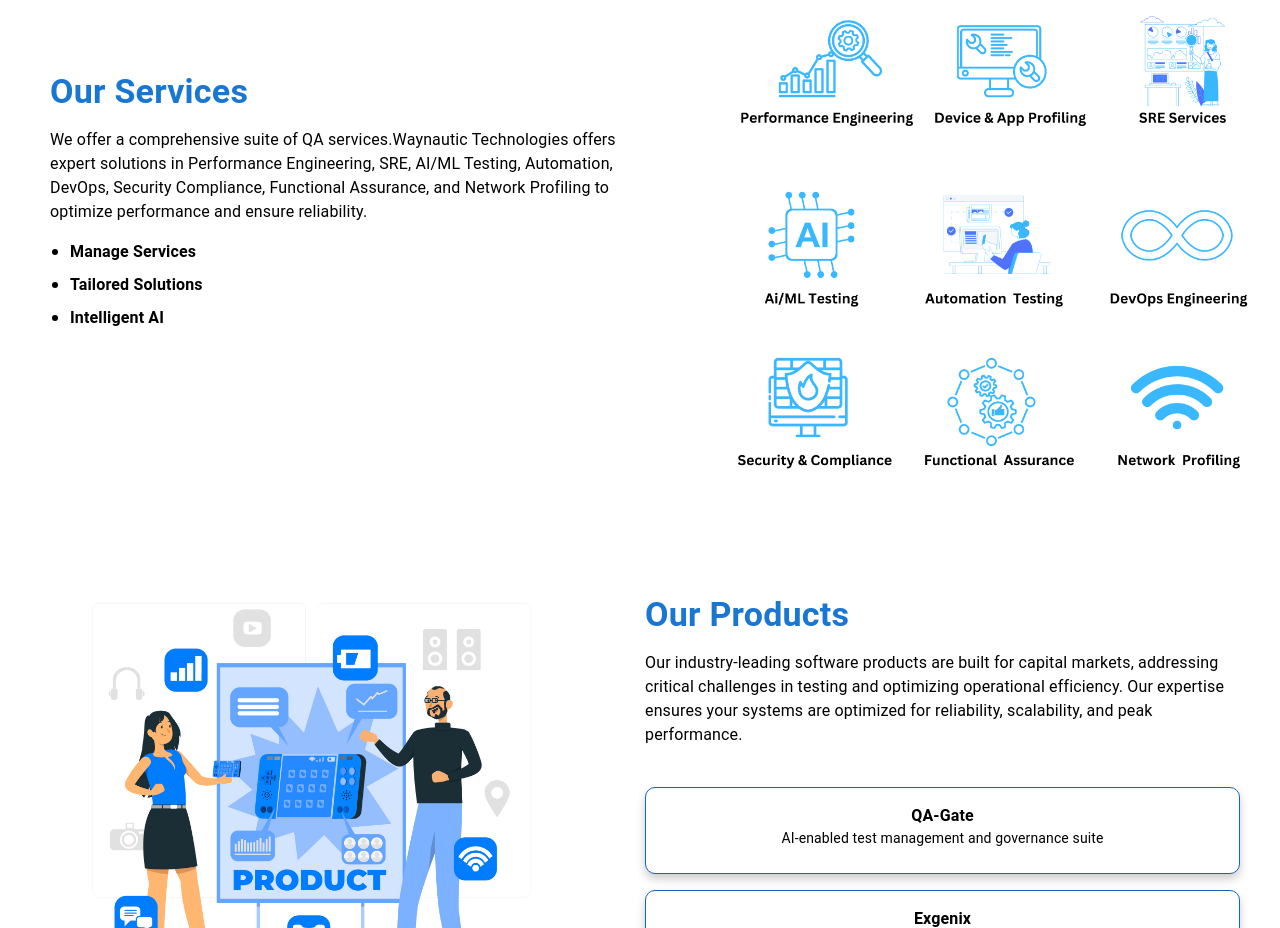
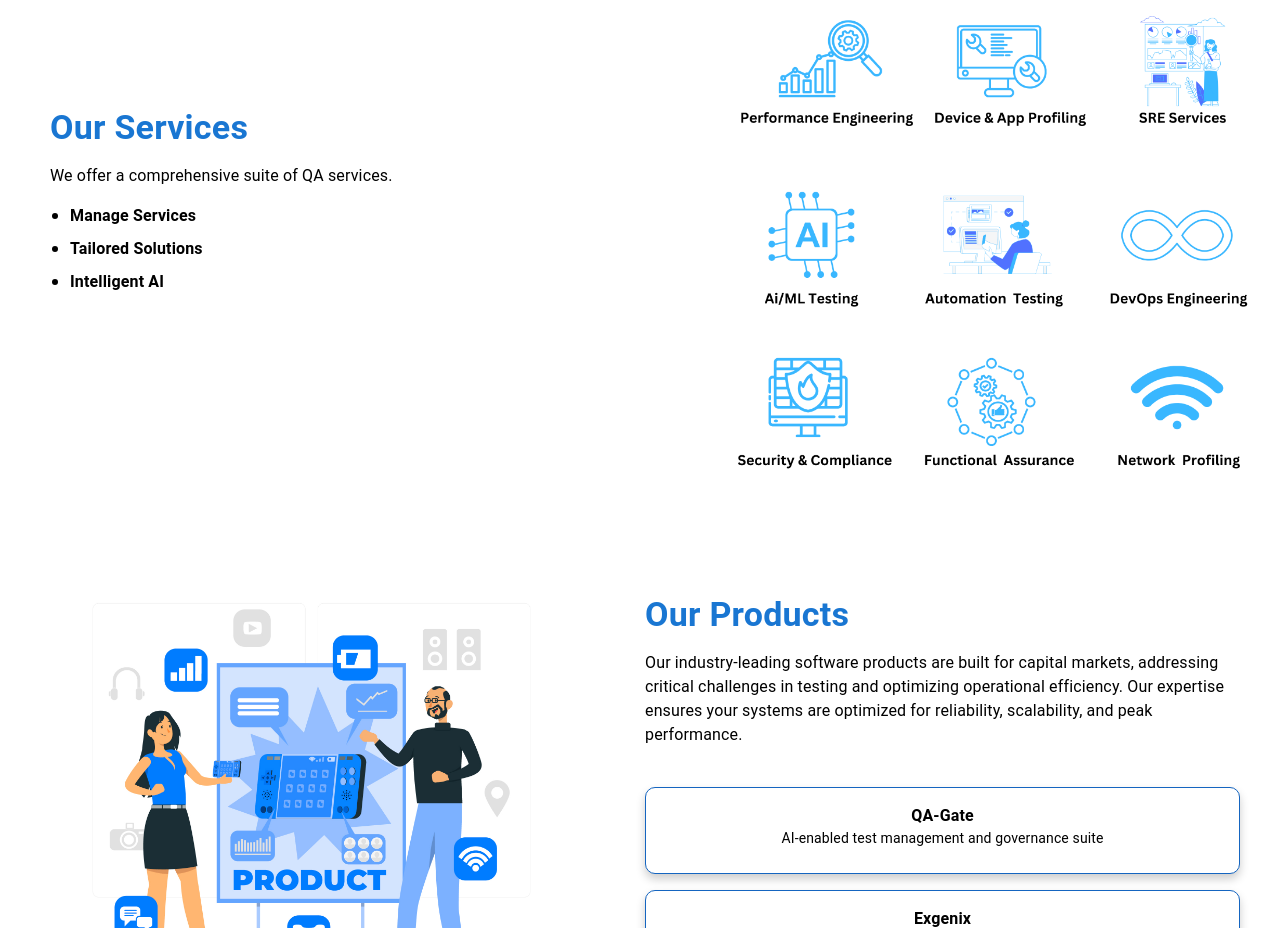
Before and after one commit to vaishnavipatil978/Waynautic_website, a React (Vite) app: page / in a window 1280 px wide. Shown: the part 1440-2368 px from the top of the page. Built offline with nearby package versions, Linux system fonts and the light colour scheme.

Commit message:
v1 - Draft 5.3

```diff
--- a/src/pages/Careers.jsx
+++ b/src/pages/Careers.jsx
@@ -127,7 +127,6 @@
                   target="_blank"
                   style={{
                     textDecoration: "none",
-                    color: "inherit",
                     color: "white",
                     fontWeight: "bold",
                   }}
@@ -140,7 +139,7 @@
         ))}
       </Grid>
 
-      <Link to="/contact-us" style={{ textDecoration: "none" }}>
+      <Link to="https://docs.google.com/forms/d/e/1FAIpQLSc06wpviWiagmUCpep9bOXE5Et_1ama-3xJ9tCYk3Nmk2ERyQ/viewform" target="_blank" style={{ textDecoration: "none" }}>
         <Card
           variant="outlined"
           elevation={3}
--- a/src/pages/WhatWeDo.jsx
+++ b/src/pages/WhatWeDo.jsx
@@ -22,7 +22,7 @@
   {
     id: "services",
     title: "Our Services",
-    desc: "We offer a comprehensive suite of QA services.Waynautic Technologies offers expert solutions in Performance Engineering, SRE, AI/ML Testing, Automation, DevOps, Security Compliance, Functional Assurance, and Network Profiling to optimize performance and ensure reliability.",
+    desc: "We offer a comprehensive suite of QA services.",
     details: [],
     List: ["Manage Services", "Tailored Solutions", "Intelligent AI"],
     img: servicesImg,
```
Also changed, not shown: src/assets/offering3.jpg.
